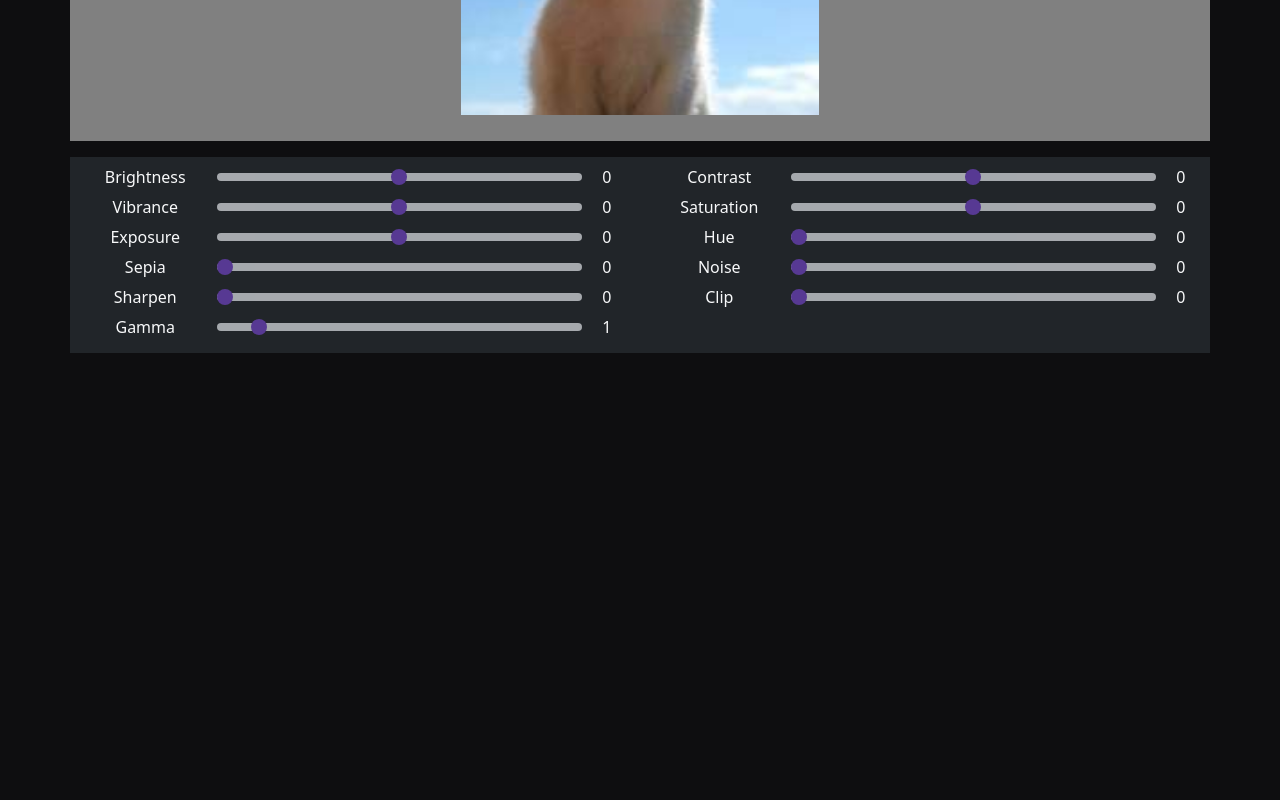
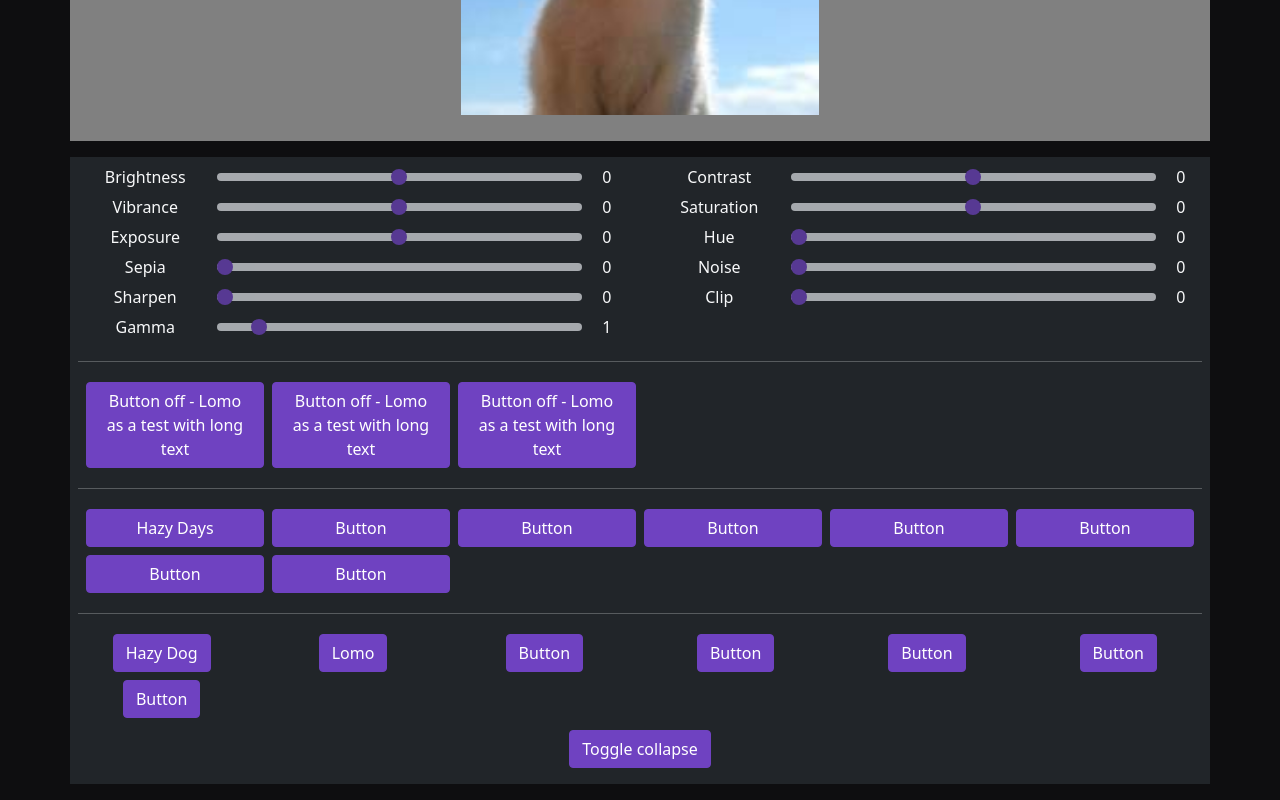
Before and after one commit to Martination/carmen, a React (Create React App) app: page / in a window 1280 px wide. Shown: the part 333-1133 px from the top of the page. Before the commit the page ends 800 px from the top, so only its background shows below. Built offline with nearby package versions, Linux system fonts and the light colour scheme.

Commit message:
Bootstrap button experiments, using code from Carol Skelly on https://dev.to/codeply/is-bootstrap-5-react-worthy-4493

```diff
--- a/package.json
+++ b/package.json
@@ -6,11 +6,11 @@
     "@testing-library/jest-dom": "^5.12.0",
     "@testing-library/react": "^11.2.6",
     "@testing-library/user-event": "^12.8.3",
-    "bootstrap": "^5.0.0-beta3",
+    "bootstrap": "^5.0.1",
     "bootstrap-icons": "^1.4.1",
     "react": "^17.0.2",
     "react-dom": "^17.0.2",
-    "react-scripts": "4.0.3",
+    "react-scripts": "^4.0.3",
     "sass": "^1.32.12",
     "web-vitals": "^1.1.1"
   },
--- a/src/components/CamanCanvas.js
+++ b/src/components/CamanCanvas.js
@@ -1,6 +1,10 @@
-import { useState, useEffect } from 'react';
+import { useState, useEffect, useRef } from 'react';
+import { Toast, Button } from 'bootstrap';
+
 import FilterListItem from './FilterListItem'
 const caman = window.Caman;
+
+// const { Toast } = bootstrap;
 
 // TO DO:
 // channels {red: [-100,100], green: [-100,100], blue:[-100:100]}
@@ -17,6 +21,108 @@ const caman = window.Caman;
 // edgeEnhance, edgeDetect, emboss, posterize,
 
 
+
+function ToastDemo() {
+  var [toast, setToast] = useState(false);
+  const toastRef = useRef();
+
+  useEffect(() => {
+    var myToast = toastRef.current
+    var bsToast = Toast.getInstance(myToast)
+    // var bsToast = bootstrap.Toast.getInstance(myToast)
+
+    if (!bsToast) {
+      // initialize Toast
+      console.log("init")
+      bsToast = new Toast(myToast, { autohide: false })
+      // hide after init
+      bsToast.hide()
+      setToast(false)
+    }
+    else {
+      // toggle
+      console.log("toggle")
+      toast ? bsToast.show() : bsToast.hide()
+
+    }
+  })
+
+  return (
+    <div className="py-2">
+      <button className="btn btn-success" onClick={() => setToast(toast => !toast)}>
+        Toast {toast ? 'hide' : 'show'}
+      </button>
+      <div className="toast" role="alert" ref={toastRef}>
+        <div className="toast-header">
+          <strong className="me-auto">Bootstrap 5</strong>
+          <small>4 mins ago</small>
+          <button type="button" className="btn-close" onClick={() => setToast(false)} aria-label="Close"></button>
+        </div>
+        <div className="toast-body">
+          Hello, world! This is a toast message.
+          </div>
+      </div>
+    </div>
+  )
+}
+
+function ButtonDemo() {
+  var [button, setButton] = useState(false);
+  const buttonRef = useRef();
+
+  useEffect(() => {
+    var myButton = buttonRef.current
+    var bsButton = Button.getInstance(myButton)
+    // var bsButton = bootstrap.Button.getInstance(myButton)
+
+    if (!bsButton) {
+      // initialize Button
+      // console.log("init")
+      bsButton = new Button(myButton, { toggle: "button" })
+      // bsButton.toggle()
+      // setButton(true)
+    }
+    else {
+      // toggle
+      // console.log("toggle")
+      bsButton.toggle();
+      // button ? bsButton.toggle() : bsButton.toggle()
+
+    }
+  })
+
+  return (
+    <div className="p-2">
+      <button className="btn btn-success" ref={buttonRef} onClick={() => setButton(button => !button)}>
+        {`Button ${button ? 'on' : 'off'}`}
+      </button>
+    </div>
+  )
+}
+
+function CreateButton() {
+  var [button, setButton] = useState(false);
+  const buttonRef = useRef();
+
+  useEffect(() => {
+    var myButton = buttonRef.current
+    var bsButton = Button.getInstance(myButton)
+
+    if (!bsButton) { bsButton = new Button(myButton, { toggle: "button" }) }
+    else { bsButton.toggle(); }
+  }, [button])
+
+  return (
+    <div className="col p-1 d-grid">
+      <button className="btn btn-primary" ref={buttonRef} onClick={() => setButton(!button)} type="button">
+        {`Button ${button ? 'on' : 'off'}`} - Lomo as a test with long text
+          </button>
+    </div>
+  )
+}
+
+// <div className="col p-1 d-grid"><button className="btn btn-primary" data-bs-toggle="button" autoComplete="off" type="button">Button</button></div>
+
 // window.Caman.DEBUG = true
 
 // let image = "WP.png";
@@ -24,6 +130,8 @@ let image = "142.jpg";
 let htmlCanvas = "#canvas"
 // let canvas =
 caman(htmlCanvas, image, function () {
+  // this["hazyDays"](0);
+  // this["lomo"](0);
   this.render();
 });
 
@@ -79,6 +187,14 @@ const CamanCanvas = () => {
     return filters;
   }
 
+  function createPresetList(adjustmentList, onChange) {
+    // const presets = [
+    //   "vintage", "lomo", "clarity", "sinCity", "sunrise", "crossProcess", "orangePeel",
+    //   "love", "grungy", "jarques", "pinhole", "oldBoot", "glowingSun",
+    //   "hazyDays", "herMajesty", "nostalgia", "hemingway", "concentrate"
+    // ];
+  }
+
   /* Sliders Callback */
   const updateFilters = (event, init) => {
     const filter = event.target.name;
@@ -129,17 +245,70 @@ const CamanCanvas = () => {
 
   return (
     <>
+
+
+
       <div className="edit-pane bg-gray container-lg text-center p-4 lh-1">
         <img alt="Editing Canvas" className="img-fluid" id="canvas" src={image}></img>
       </div>
 
       <div id="filterHolder">
-        <div id="filterList" className="container bg-dark text-center my-3 p-2">
+        <div id="filterList" className="container overflow-hidden bg-dark text-center my-3 p-2">
           <div className="row row-cols-1 row-cols-md-2 center">
             {createFilterList(adjustmentList, updateFilters)}
           </div>
+
+          <hr />
+
+          <div className="row row-cols-2 row-cols-sm-3 row-cols-md-4 row-cols-lg-6 m-1">
+            <CreateButton />
+            <CreateButton />
+            <CreateButton />
+          </div>
+
+          <hr />
+          {/* "vintage", "lomo", "clarity", "sinCity", "sunrise", "crossProcess", "orangePeel", */}
+
+          <div className="row row-cols-2 row-cols-sm-3 row-cols-md-4 row-cols-lg-6 m-1">
+            <div className="col p-1 d-grid">
+              <button className="btn btn-primary" type="button" name="hazyDays" data-bs-toggle="button"
+                onClick={(event) => console.log(event.target.name)}>Hazy Days</button>
+            </div>
+            <div className="col p-1 d-grid"><button className="btn btn-primary" data-bs-toggle="button" autoComplete="off" type="button">Button</button></div>
+            <div className="col p-1 d-grid"><button className="btn btn-primary" data-bs-toggle="button" autoComplete="off" type="button">Button</button></div>
+            <div className="col p-1 d-grid"><button className="btn btn-primary" data-bs-toggle="button" autoComplete="off" type="button">Button</button></div>
+            <div className="col p-1 d-grid"><button className="btn btn-primary" data-bs-toggle="button" autoComplete="off" type="button">Button</button></div>
+            <div className="col p-1 d-grid"><button className="btn btn-primary" data-bs-toggle="button" autoComplete="off" type="button">Button</button></div>
+            <div className="col p-1 d-grid"><button className="btn btn-primary" data-bs-toggle="button" autoComplete="off" type="button">Button</button></div>
+            <div className="col p-1 d-grid"><button className="btn btn-primary" data-bs-toggle="button" autoComplete="off" type="button">Button</button></div>
+          </div>
+
+          <hr />
+
+          <div className="row row-cols-2 row-cols-sm-3 row-cols-md-4 row-cols-lg-6">
+            <div className="p-1"><label className="btn btn-primary" data-bs-toggle="button">Hazy Dog</label></div>
+            <div className="p-1"><label className="btn btn-primary">Lomo</label></div>
+            <div className="p-1"><label className="btn btn-primary">Button</label></div>
+            <div className="p-1"><label className="btn btn-primary">Button</label></div>
+            <div className="p-1"><label className="btn btn-primary">Button</label></div>
+            <div className="p-1"><label className="btn btn-primary">Button</label></div>
+            <div className="p-1"><label className="btn btn-primary">Button</label></div>
+          </div>
+
+          <div className="py-2">
+            <button className="btn btn-primary" data-bs-target="#collapseTarget" data-bs-toggle="collapse">
+              Toggle collapse
+        </button>
+            <div className="collapse" id="collapseTarget">
+              This is the toggle-able content!
         </div>
+          </div>
+
+        </div>
+
+
       </div>
+
     </>
   );
 }
--- a/src/custom.scss
+++ b/src/custom.scss
@@ -29,8 +29,9 @@ $mid-gray: #808080;
 }
 
 #filterHolder {
-  max-width: 100%;
-  overflow-x: hidden;
+  counter-reset: none;
+  // max-width: 100%;
+  // overflow-x: hidden;
 }
 
 #filterList label {
```
Also changed, not shown: 1 other file (tests, documents, lock files or other folders).
